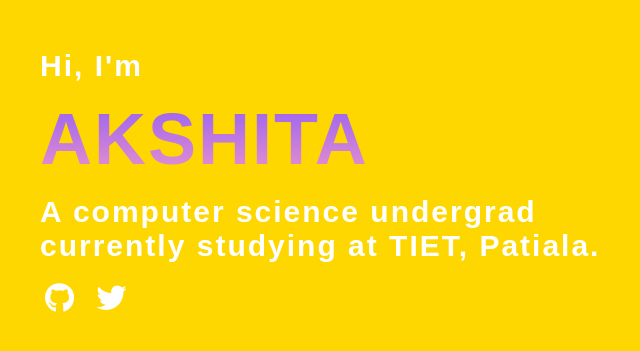
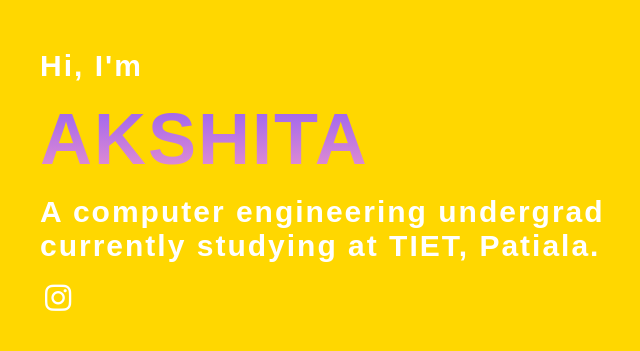
Before and after one commit to creative-computing-society/Portfolio_CCS, a Flask app: page /pages/31117_Akshita.html in a window 1280 px wide. Shown: the part 224-575 px from the top of the page, without its empty margins (280-920 px from the left). Run offline with Flask 2, Linux system fonts and the light colour scheme; some libraries are stand-ins or nearby versions.

Commit message:
added my webpage

```diff
--- a/templates/pages/31117_Akshita.html
+++ b/templates/pages/31117_Akshita.html
@@ -63,10 +63,10 @@
         <p>Hi, I'm</p>
         <h1 class="name">Akshita</h1>
         <p>
-            A computer science undergrad currently studying at TIET, Patiala.
+            A computer engineering undergrad currently studying at TIET, Patiala.
         </p>
-        <a href="https://github.com/rdotjain" target="_blank"><i class="fab fa-github"></i></a>
-        <a href="https://twitter.com/RupanshiJain7" target="_blank"><i class="fab fa-twitter"></i></a>
+        <a href="https://www.instagram.com/___.a.k.s.h.i.t.a.__/" target="_blank"><i class="fab fa-instagram"></i></a>
+
     </div>
 
 </body>
--- a/templates/template.html
+++ b/templates/template.html
@@ -66,7 +66,7 @@
             A computer science undergrad currently studying at TIET, Patiala. I'm mostly into server side development.
         </p>
         <a href="https://github.com/rdotjain" target="_blank"><i class="fab fa-github"></i></a>
-        <a href="https://twitter.com/RupanshiJain7" target="_blank"><i class="fab fa-twitter"></i></a>
+        <a href="https://twitter.com/RupanshiJain7/with_replies" target="_blank"><i class="fab fa-twitter"></i></a>
     </div>
 
 </body>
```
